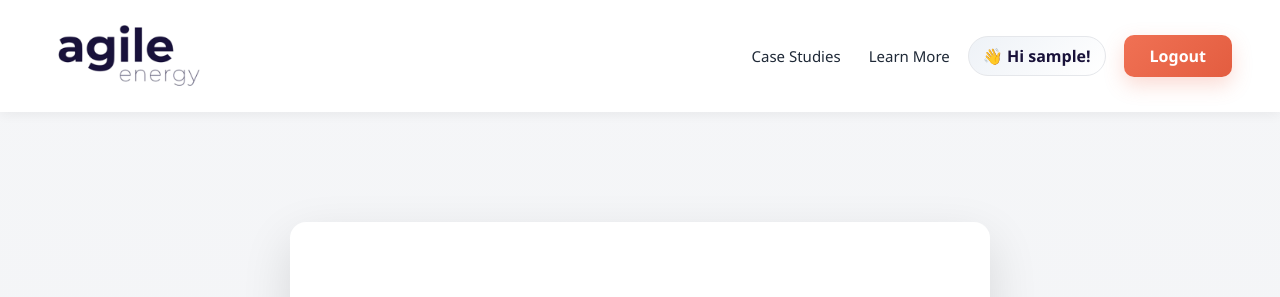
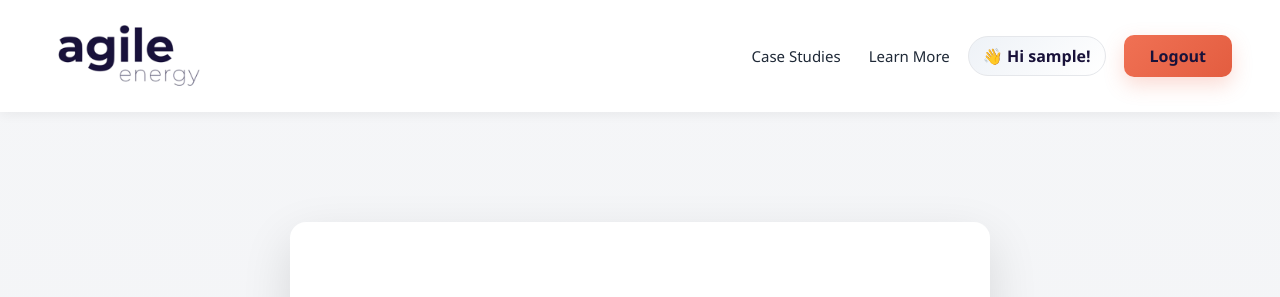
Before and after one commit to kapoorhyatt/Agile-Energy-PPA-Calculator, a Flask app: template templates/company_form.html in a window 1280 px wide. Shown: the top 297 px of the page. Run offline with Flask 3, Linux system fonts and the light colour scheme; the template is opened without the code that fills it, so the values that code supplies are empty; the visitor is signed in with stand-in values (Sample User, id 1); some libraries are stand-ins or nearby versions.

Commit message:
fix logout button styling

```diff
--- a/templates/company_form.html
+++ b/templates/company_form.html
@@ -26,7 +26,7 @@ header {
 
 .btn-login {
     background: linear-gradient(135deg, #F07154, #e35d40);
-    color: #fff;
+    color: #19123A;
     padding: 10px 26px;
     border-radius: 10px;
     font-weight: 600;
```
